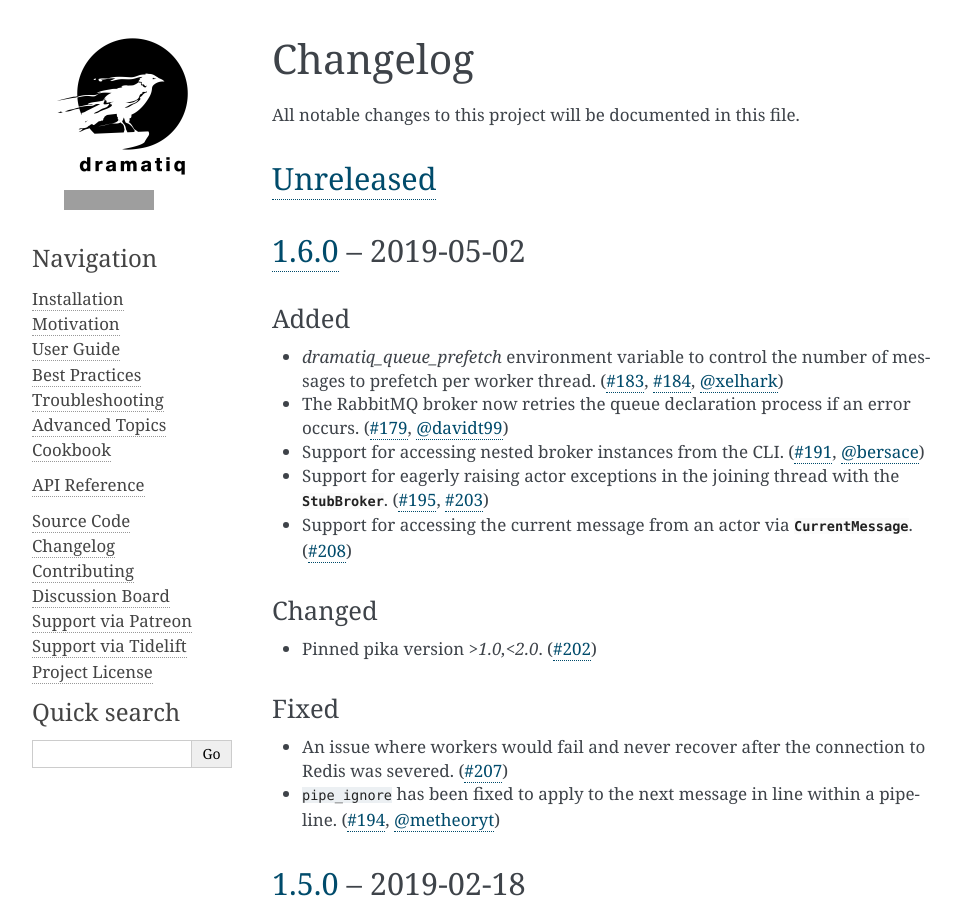
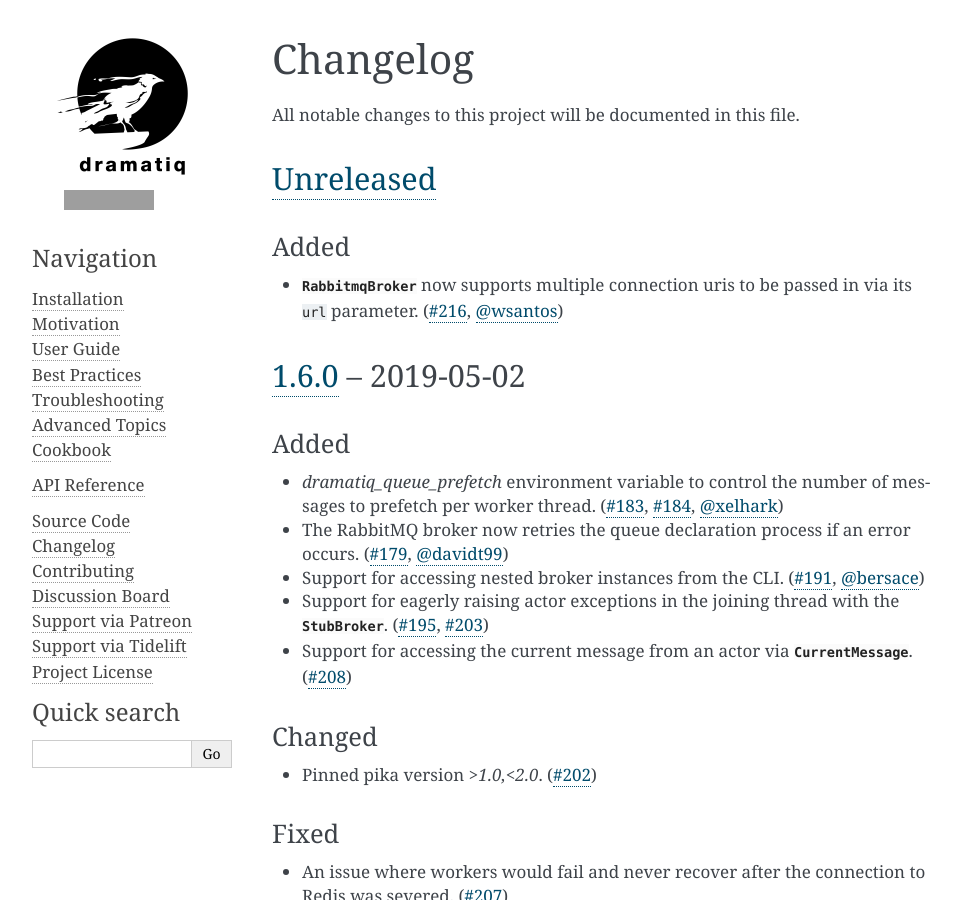
Before and after one commit to Bogdanp/dramatiq, a Sphinx documentation site: the page built from docs/source/changelog.rst, in a window 1280 px wide and 900 px high, cut to the strip 0-900 px from the top of the window. Shown: the whole strip, without its empty margins (148-1109 px from the left). Built offline with Sphinx 7.4.7, drawn with Linux system fonts in a browser that asks for light colours; grey boxes are pictures that could not be loaded.

Commit message:
doc: mention changes to RabbitmqBroker(url=)

```diff
--- a/docs/source/changelog.rst
+++ b/docs/source/changelog.rst
@@ -8,6 +8,15 @@ All notable changes to this project will be documented in this file.
 
 `Unreleased`_
 -------------
+
+Added
+^^^^^
+
+* |RabbitmqBroker| now supports multiple connection uris to be passed
+  in via its ``url`` parameter.  (`#216`_, `@wsantos`_)
+
+.. _#216: https://github.com/Bogdanp/dramatiq/pull/216
+.. _@wsantos: https://github.com/wsantos
 
 
 `1.6.0`_ -- 2019-05-02
```
